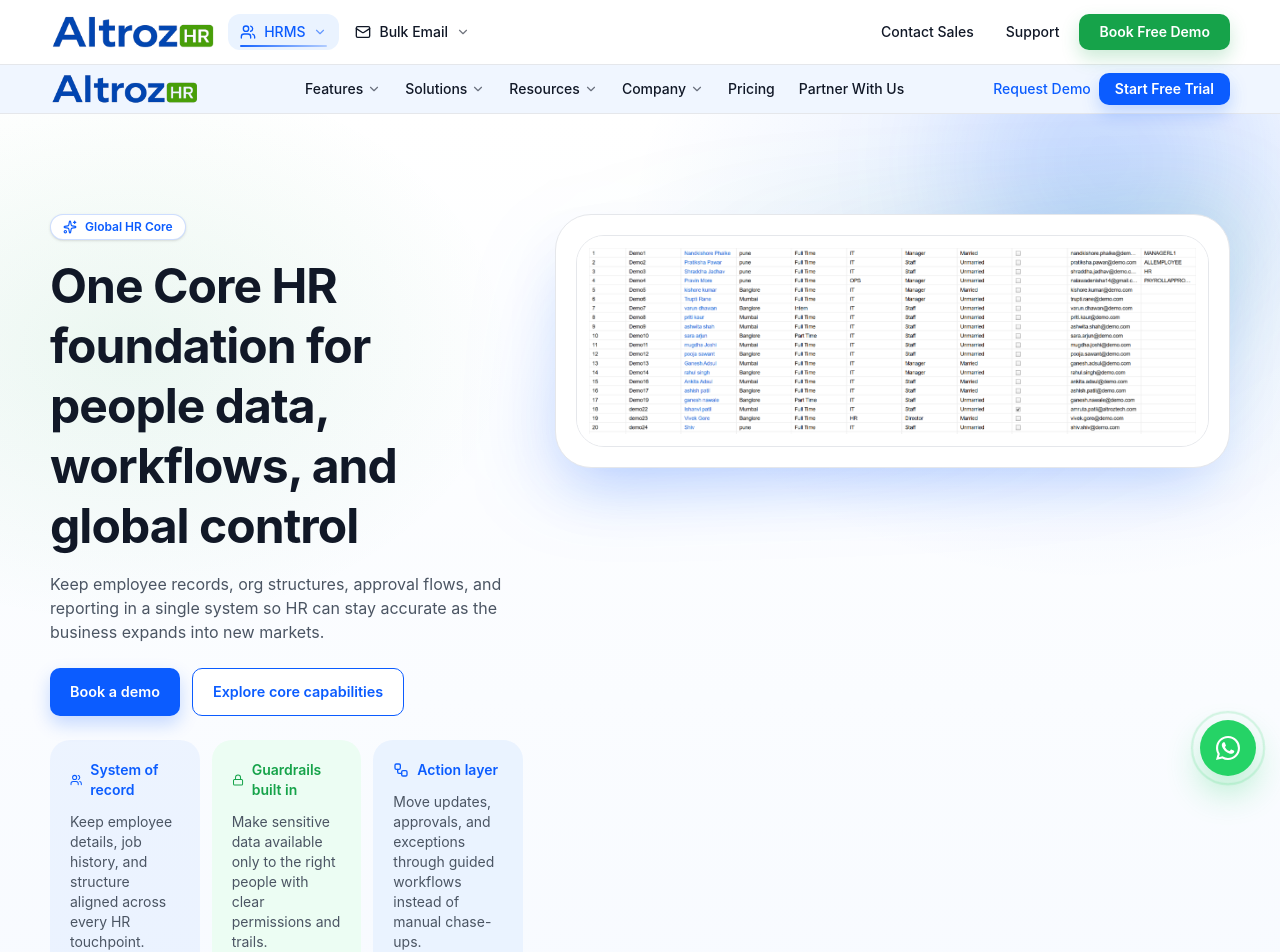
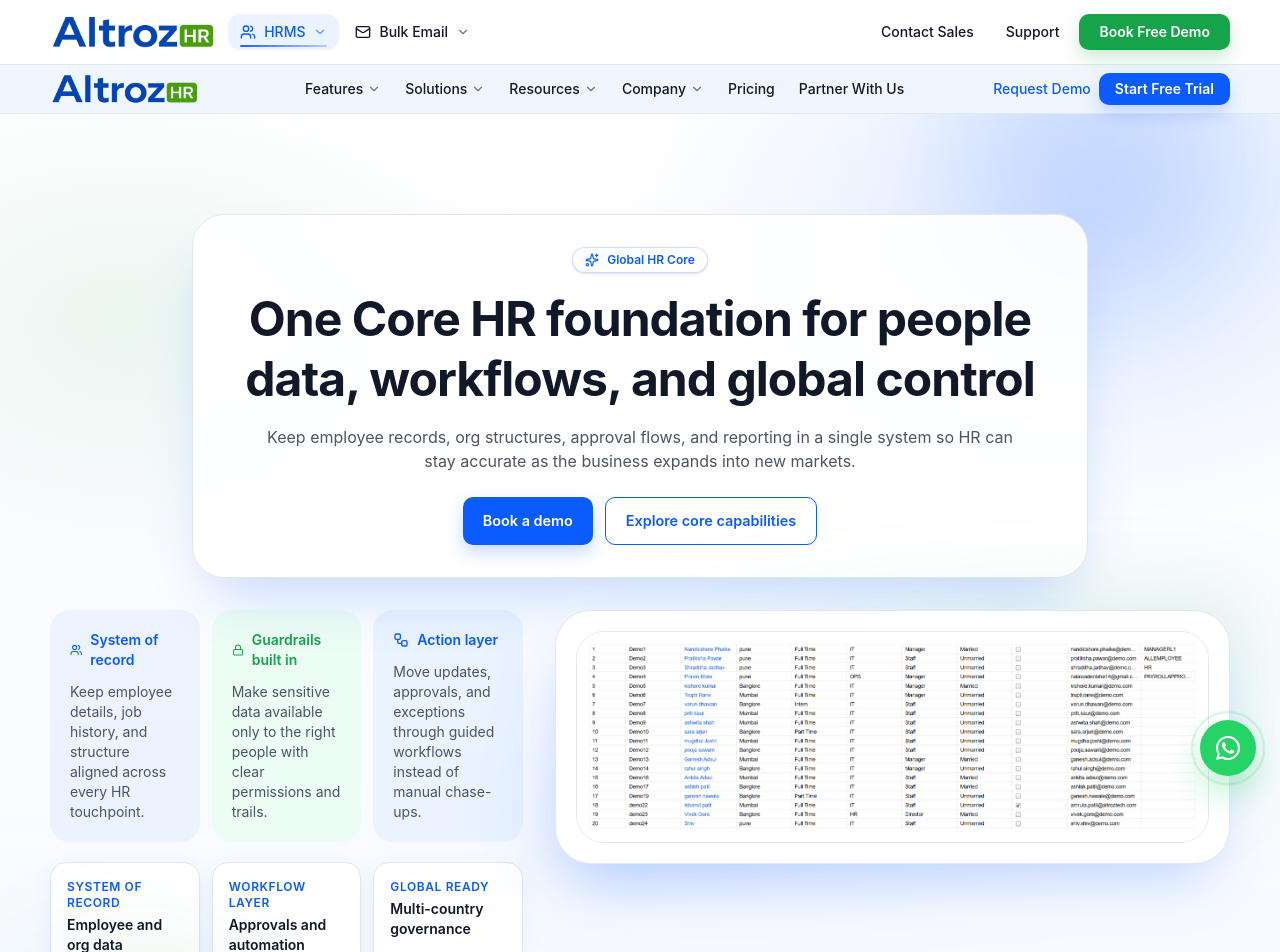
Before and after one commit to abhipraavi-21/hrmswebsite, a React (Vite) app: page /products/core-hr in a window 1280 px wide. Shown: the top 952 px of the page. Built offline with nearby package versions, Linux system fonts and the light colour scheme.

Commit message:
Add visible core HR hero title block

```diff
--- a/src/pages/CoreHrPage.tsx
+++ b/src/pages/CoreHrPage.tsx
@@ -129,8 +129,7 @@ export default function CoreHrPage() {
           <div className="pointer-events-none absolute -bottom-28 left-0 h-72 w-72 rounded-full bg-success/15 blur-3xl" />
 
           <div className="container-x py-6 lg:py-8">
-            <div className="grid gap-8 lg:grid-cols-12 lg:items-start">
-              <div className="lg:col-span-5">
+            <div className="mx-auto max-w-4xl rounded-[2rem] border border-border bg-white/90 px-6 py-8 text-center shadow-float backdrop-blur-sm">
               <span className="inline-flex items-center gap-2 rounded-full border border-primary/20 bg-white px-3 py-1 text-xs font-semibold text-primary shadow-sm">
                 <Sparkles className="h-3.5 w-3.5" />
                 Global HR Core
@@ -138,12 +137,12 @@ export default function CoreHrPage() {
               <h1 className="mt-4 text-4xl font-bold leading-tight text-ink sm:text-5xl">
                 One Core HR foundation for people data, workflows, and global control
               </h1>
-                <p className="mt-4 max-w-xl text-base text-ink-soft">
+              <p className="mx-auto mt-4 max-w-3xl text-base text-ink-soft">
                 Keep employee records, org structures, approval flows, and reporting in a single
                 system so HR can stay accurate as the business expands into new markets.
               </p>
 
-                <div className="mt-6 flex flex-wrap gap-3">
+              <div className="mt-6 flex flex-wrap justify-center gap-3">
                 <a href="/company/book-demo" className="btn-primary">
                   Book a demo
                 </a>
@@ -151,8 +150,11 @@ export default function CoreHrPage() {
                   Explore core capabilities
                 </a>
               </div>
+            </div>
 
-                <div className="mt-6 grid gap-3 sm:grid-cols-3">
+            <div className="mt-8 grid gap-8 lg:grid-cols-12 lg:items-start">
+              <div className="lg:col-span-5">
+                <div className="grid gap-3 sm:grid-cols-3">
                   <div className="rounded-2xl bg-primary/5 p-5">
                     <div className="flex items-center gap-2 text-sm font-semibold text-primary">
                       <Users className="h-4 w-4" />
```
Lines whose indentation alone changed are shown as unchanged.
